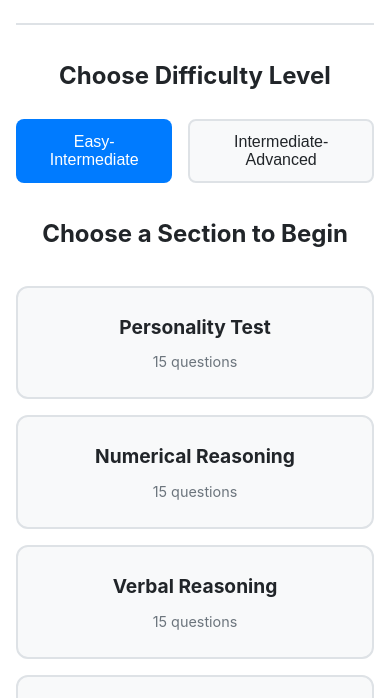
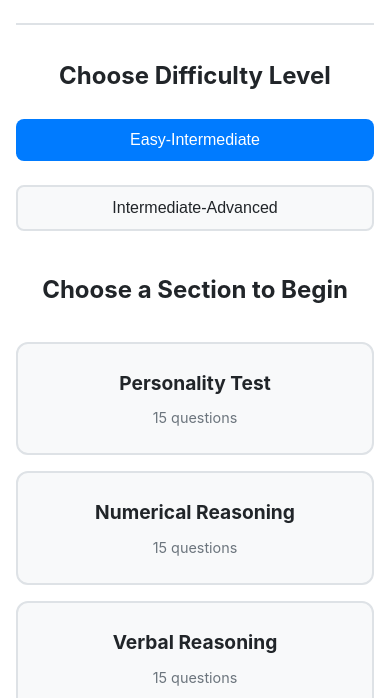
Before and after one commit to purna/quiz, a plain HTML site: page index.html in a window 390 px wide. Shown: the part 101-799 px from the top of the page. Drawn offline with Linux system fonts and the light colour scheme.

Commit message:
Add files via upload

```diff
--- a/index.html
+++ b/index.html
@@ -52,7 +52,7 @@
         <div id="sectionSelection">
             <div style="text-align: center; margin-bottom: 2rem;">
                 <h2>Choose Difficulty Level</h2>
-                <div style="display: flex; gap: 1rem; justify-content: center; margin: 1.5rem 0;">
+                <div class="difficulty-btn-container" style="display: flex; gap: 1rem; justify-content: center; margin: 1.5rem 0;">
                     <button class="btn difficulty-btn active" data-difficulty="basic">Easy-Intermediate</button>
                     <button class="btn btn-secondary difficulty-btn"
                         data-difficulty="advanced">Intermediate-Advanced</button>
--- a/styles.css
+++ b/styles.css
@@ -439,4 +439,13 @@ footer a:hover {
     .timer {
         font-size: 1.2rem;
     }
+
+    .difficulty-btn-container {
+        flex-direction: column;
+    }
+
+    .difficulty-btn-container .btn {
+        width: 100%;
+        margin-bottom: 0.5rem;
+    }
 }
```
